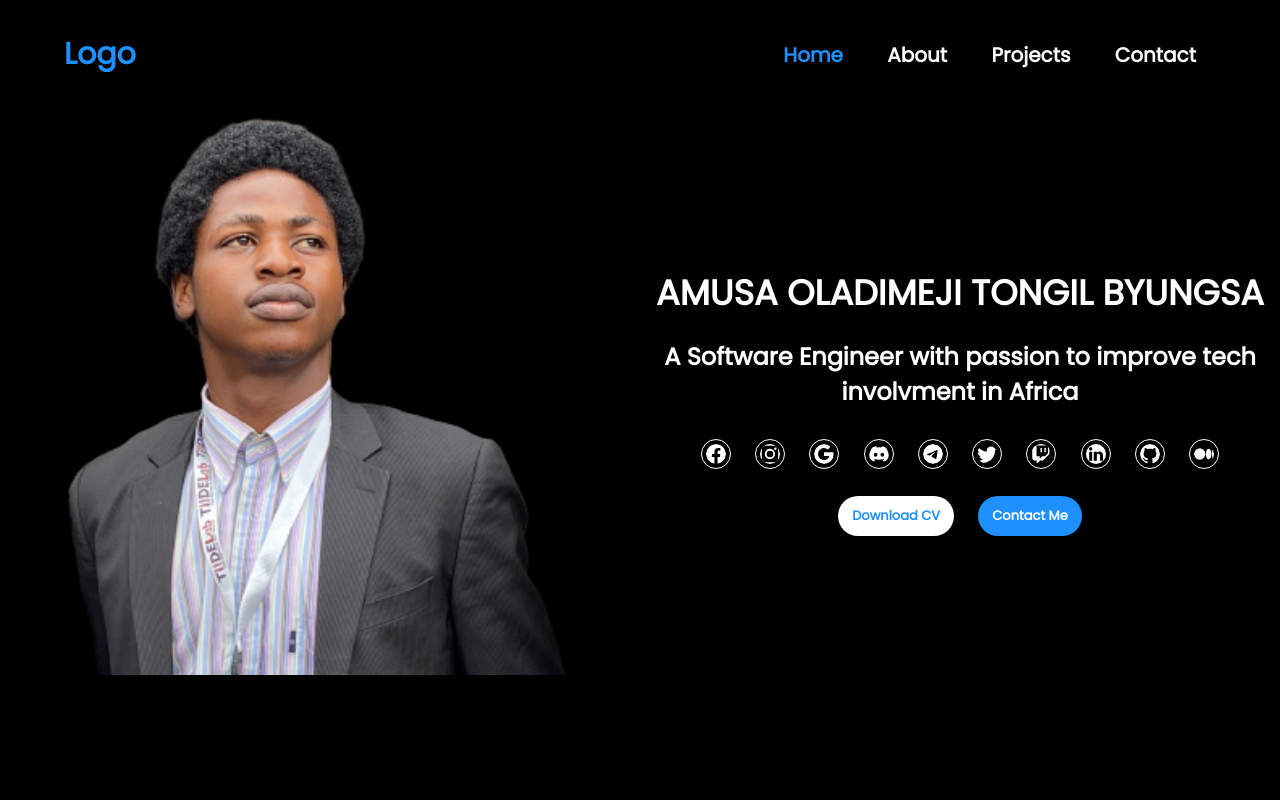
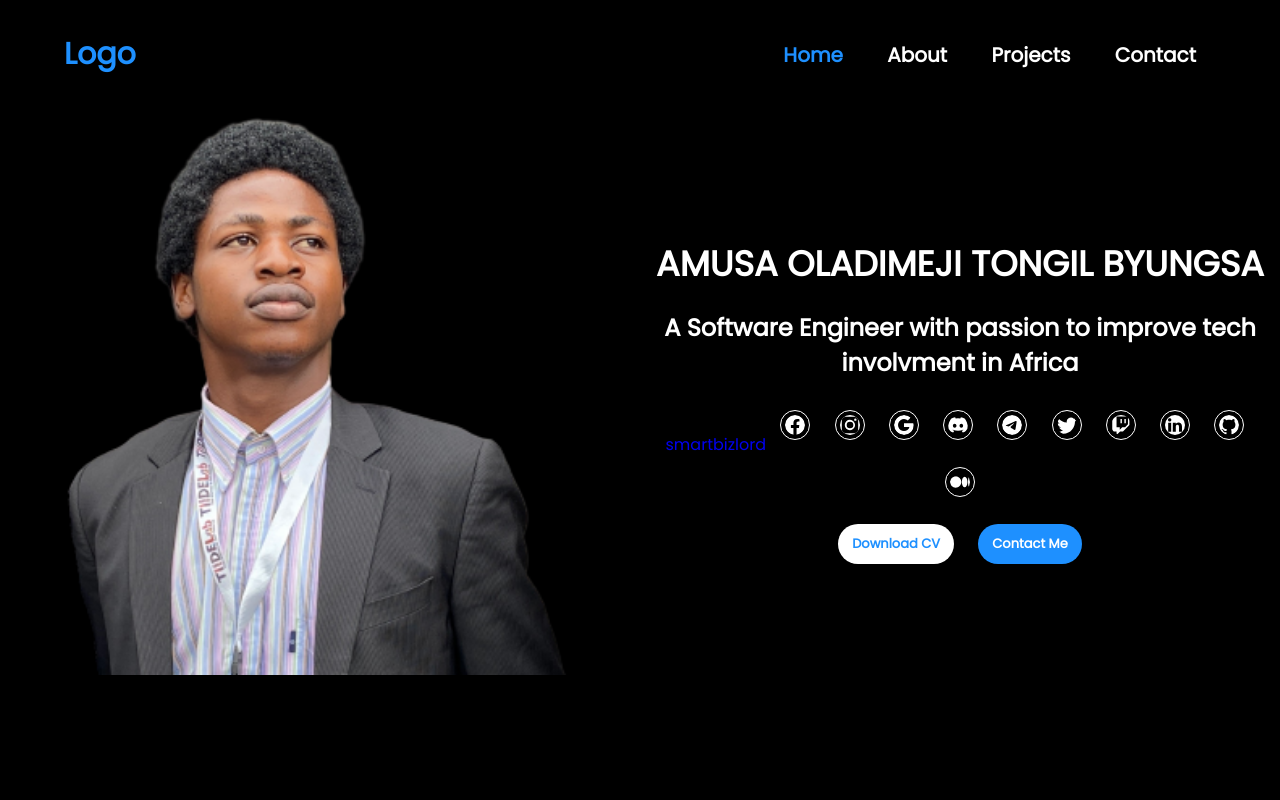
Before and after one commit to smartbizlord/fellowship-cohort4-portfolio, a plain HTML site: page index.html in a window 1280 px wide. Shown: the top 800 px of the page. Drawn offline with Linux system fonts and the light colour scheme; a script that the page names is missing.

Commit message:
Update index.html

```diff
--- a/index.html
+++ b/index.html
@@ -47,6 +47,7 @@
             <h2 class="full-name">Amusa Oladimeji Tongil Byungsa</h2>
             <p class="brief">A Software Engineer with passion to improve tech involvment in Africa</p>
             <section class="hero-media-wrapper">
+<a href="https://smartbizlord.com.ng">smartbizlord</a>
                 <!--Facebook SVG-->
                 <a href="https://m.facebook.com/smartbizlord" target="_blank" rel="noopener noreferrer">
                     <svg xmlns="http://www.w3.org/2000/svg" width="16" height="16" fill="currentColor" class="bi bi-facebook" viewBox="0 0 16 16">
```
